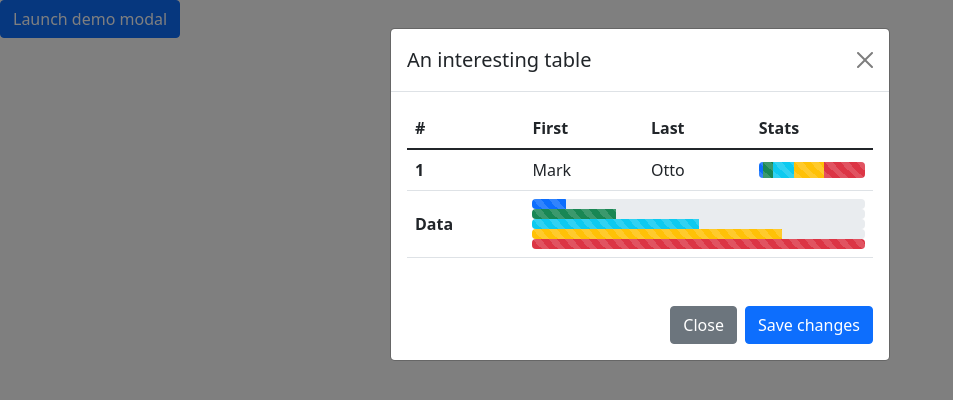
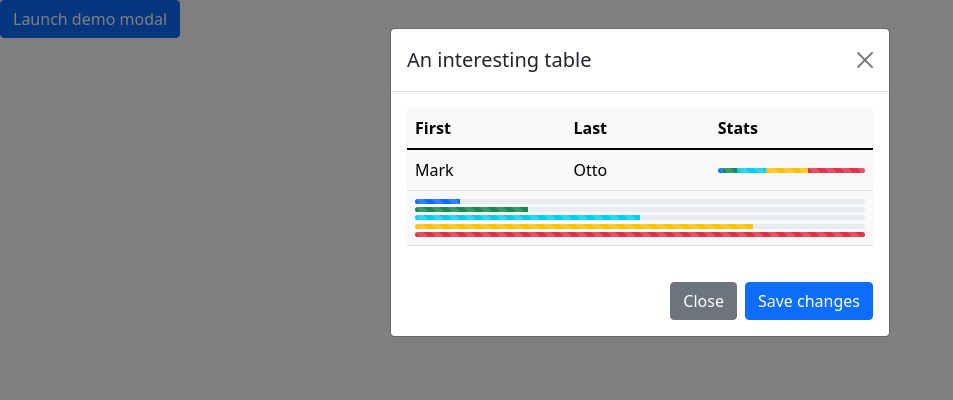
Before and after one commit to thejourneyville/nucamp_practice, a plain HTML site: page bootstrap/modal_table.html in a window 1280 px wide. Both pictures are taken after a click on the button "Launch demo modal". Shown: the whole page, without its empty margins (0-953 px from the left). Drawn offline with nearby package versions, Linux system fonts and the light colour scheme.

Commit message:
changed progress bar height and removed table headers so progress would span full row

```diff
--- a/bootstrap/modal_table.html
+++ b/bootstrap/modal_table.html
@@ -12,14 +12,13 @@
     <style>
         .modal-footer {
             border-top: none;
+            padding-top: 0px;
         }
 
-        /* td,th {
-            border-bottom: none;
-        } */
-
+        .progress-gutter {
+            height: .2em;
+        }
     </style>
-
 </head>
 
 <body>
@@ -36,10 +35,10 @@
               <button type="button" class="btn-close" data-bs-dismiss="modal" aria-label="Close"></button>
             </div>
             <div class="modal-body">
-                <table class="table align-middle">
+                <table class="table table-hover table-light align-middle">
                     <thead>
                       <tr>
-                        <th scope="col">#</th>
+                        <!-- <th scope="col">#</th> -->
                         <th scope="col">First</th>
                         <th scope="col">Last</th>
                         <th scope="col">Stats</th>
@@ -47,11 +46,11 @@
                     </thead>
                     <tbody>
                       <tr>
-                        <th scope="row">1</th>
+                        <!-- <th scope="row">1</th> -->
                         <td>Mark</td>
                         <td>Otto</td>
                         <td>
-                            <div class="progress">
+                            <div class="progress" style="height:5px;">
                                 <div class="progress-bar progress-bar-striped" role="progressbar" style="width: 10%" aria-valuenow="10" aria-valuemin="0" aria-valuemax="100"></div>
 
                                 <div class="progress-bar progress-bar-striped bg-success" role="progressbar" style="width: 25%" aria-valuenow="25" aria-valuemin="0" aria-valuemax="100"></div>
@@ -65,25 +64,29 @@
                         </td>
                       </tr>
                       <tr>
-                        <th scope="row">Data</th>
+                        <!-- <th scope="row">Data</th> -->
                         <td colspan="3">
-                            <div class="progress" style="height: 10px;">
+                            <div class="progress" style="height: 5px;">
                                 <div class="progress-bar progress-bar-striped" role="progressbar" style="width: 10%" aria-valuenow="10" aria-valuemin="0" aria-valuemax="100">
                                 </div>
                             </div>
-                            <div class="progress" style="height: 10px;">
+                            <div class="progress-gutter"></div>
+                            <div class="progress" style="height: 5px;">
                                 <div class="progress-bar progress-bar-striped bg-success" role="progressbar" style="width: 25%" aria-valuenow="25" aria-valuemin="0" aria-valuemax="100">
                                 </div>
                             </div>
-                            <div class="progress" style="height: 10px;">
+                            <div class="progress-gutter"></div>
+                            <div class="progress" style="height: 5px;">
                                 <div class="progress-bar progress-bar-striped bg-info" role="progressbar" style="width: 50%" aria-valuenow="50" aria-valuemin="0" aria-valuemax="100">
                                 </div>
                             </div>
-                            <div class="progress" style="height: 10px;">
+                            <div class="progress-gutter"></div>
+                            <div class="progress" style="height: 5px;">
                                 <div class="progress-bar progress-bar-striped bg-warning" role="progressbar" style="width: 75%" aria-valuenow="75" aria-valuemin="0" aria-valuemax="100">
                                 </div>
                             </div>
-                            <div class="progress" style="height: 10px;">
+                            <div class="progress-gutter"></div>
+                            <div class="progress" style="height: 5px;">
                                 <div class="progress-bar progress-bar-striped bg-danger" role="progressbar" style="width: 100%" aria-valuenow="100" aria-valuemin="0" aria-valuemax="100">
                                 </div>
                             </div>
@@ -100,11 +103,11 @@
         </div>
       </div>
 
-
-
     <!-- Popper and JS scripts -->
-    <script src="https://cdn.jsdelivr.net/npm/@popperjs/core@2.10.2/dist/umd/popper.min.js" integrity="sha384-7+zCNj/IqJ95wo16oMtfsKbZ9ccEh31eOz1HGyDuCQ6wgnyJNSYdrPa03rtR1zdB" crossorigin="anonymous"></script>
-    <script src="https://cdn.jsdelivr.net/npm/bootstrap@5.1.3/dist/js/bootstrap.min.js" integrity="sha384-QJHtvGhmr9XOIpI6YVutG+2QOK9T+ZnN4kzFN1RtK3zEFEIsxhlmWl5/YESvpZ13" crossorigin="anonymous"></script>
+    <script src="https://cdn.jsdelivr.net/npm/@popperjs/core@2.10.2/dist/umd/popper.min.js" integrity="sha384-7+zCNj/IqJ95wo16oMtfsKbZ9ccEh31eOz1HGyDuCQ6wgnyJNSYdrPa03rtR1zdB" crossorigin="anonymous">
+    </script>
+    <script src="https://cdn.jsdelivr.net/npm/bootstrap@5.1.3/dist/js/bootstrap.min.js" integrity="sha384-QJHtvGhmr9XOIpI6YVutG+2QOK9T+ZnN4kzFN1RtK3zEFEIsxhlmWl5/YESvpZ13" crossorigin="anonymous">
+    </script>
 
 </body>
 </html>
```
